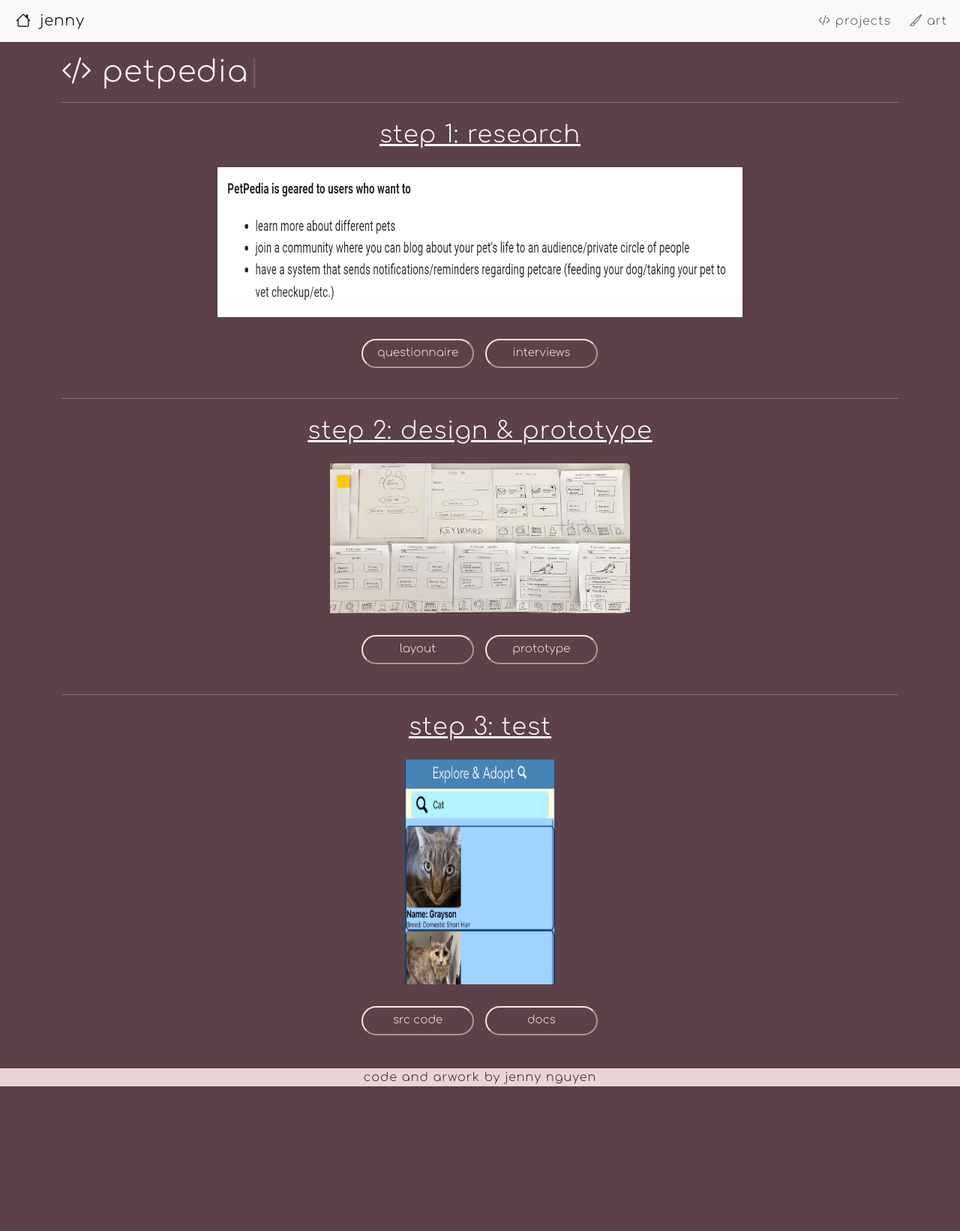
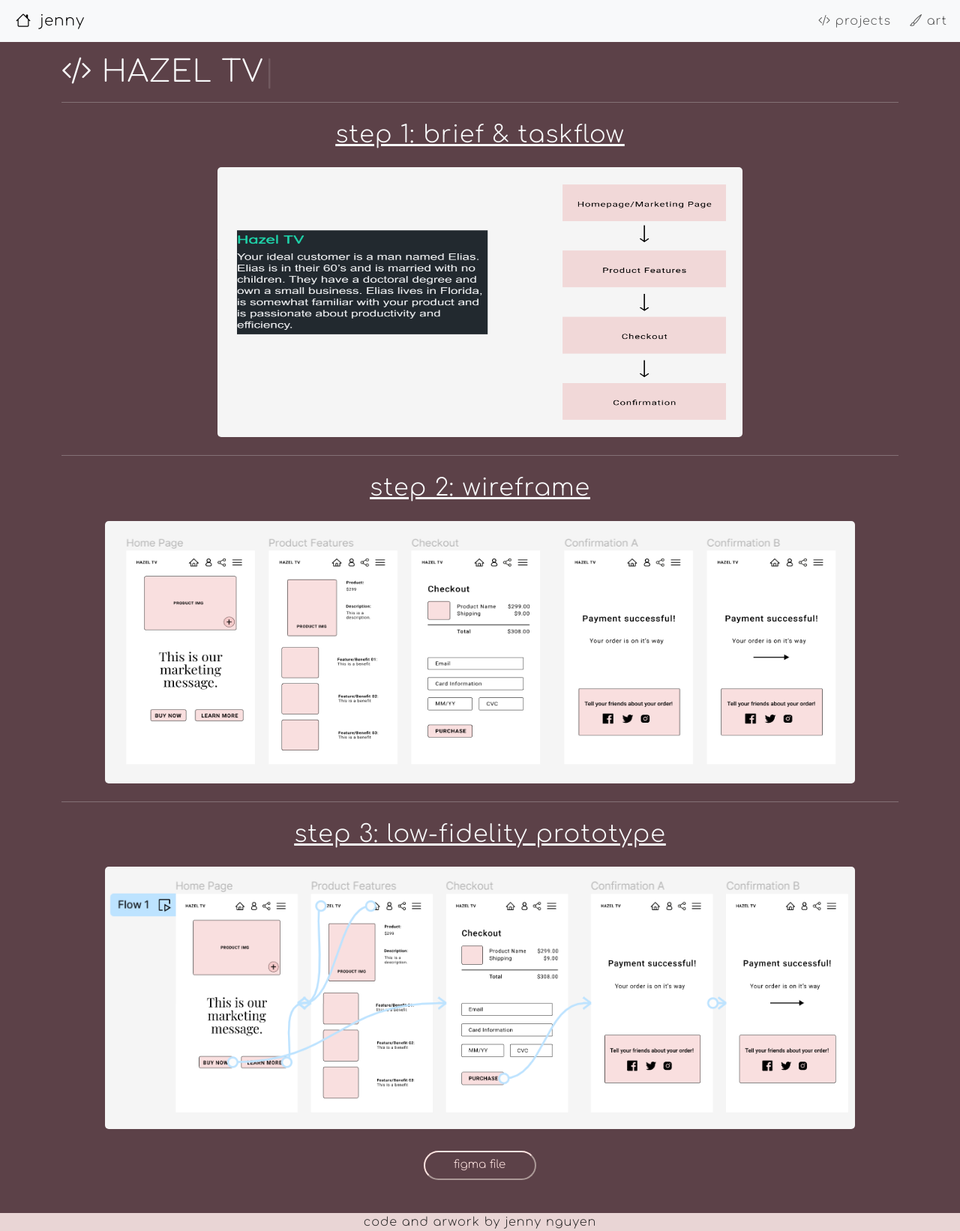
Before and after one commit to jtnguy97/ux-ui-portfolio, a plain HTML site: page project4.html in a window 1280 px wide. Shown: the whole page at 75% size. Before the commit the page ends 1449 px from the top, so only its background shows below. Drawn offline with nearby package versions, Linux system fonts and the light colour scheme.

Commit message:
added projects and fixed imgs

```diff
--- a/project2.html
+++ b/project4.html
@@ -31,43 +31,39 @@
             </nav>
 
 
-            <section id = "petpedia"><br><br>
+            <section id = "hazeltv"><br><br>
                 <div class = "container mt-4">
-                    <h1><i class = "bi bi-code-slash"></i> <span class="pet"> </span></h1><hr>
+                    <h1><i class = "bi bi-code-slash"></i> <span class="hazeltv"> </span></h1><hr>
                 </div>
 
 
-            <div class="container center">
-                <h2 class="mt-4 mb-4" style="text-decoration: underline;">step 1: research</h2>
-                <div class=" mt-4 mb-4"><img class="zoom" width="700" height="200"src = "assets/questionnaire.png"></div>
-                <a style = "text-decoration: none;" href= "https://docs.google.com/forms/d/1JQZaoTtgnzwcCZGZiSxRgXfawilQWcvxQzwIrFmBwqc" target = "_blank"> <button class = "button" style = "display: inline;" ><span>questionnaire</span>  </button> </a>
-                <a style = "text-decoration: none;" href= "articles/Project Milestone 4.docx.pdf" target = "_blank"> <button class = "button mb-4" style = "display: inline;" ><span>interviews</span>  </button> </a>
-            </div>
+                <div class="container center">
+                    <h2 class="mt-4 mb-4" style="text-decoration: underline;">step 1: brief & taskflow</h2>
+                    <div class=" mt-4 mb-4"><img class="zoom" width="700" height="360"src = "assets/hazeltv_brief.png"></div>
+                </div>
+
+                <div class="container center">
+                    <hr>
+                    <h2 class="mt-4 mb-4" style="text-decoration: underline;">step 2: wireframe</h2>
+                    <div class=" mt-4 mb-4">
+                        <img  class="zoom" width="1000" height="350"src = "assets/hazeltv_wireframe.png"></div>
+                </div>
+
+
+                <div class="container center">
+                    <hr>
+                    <h2 class="mt-4 mb-4" style="text-decoration: underline;">step 3: low-fidelity prototype</h2>
+                    <div class="center mt-4 mb-4"><img class="zoom" width="1000" height="350"src = "assets/hazeltv_prototype.png"></div>
+                    <a style = "text-decoration: none;" href="https://www.figma.com/file/GCTS1oAFkgneSLfadAhXqE/Hazel-TV-Project-%26-Task-Flow?type=design&node-id=21%3A125&mode=design&t=Fg15f9rXQv9oH2kv-1" target = "_blank"> <button class = "button mb-4" style = "display: inline;"><span>figma file</span>  </button> </a>
+                </div>
+
+
+</section>
 
 
 
 
-            <div class="container center">
-                <hr>
-                <h2 class="mt-4 mb-4" style="text-decoration: underline;">step 2: design & prototype</h2>
-                <div class=" mt-4 mb-4">
-                    <img  class="zoom" width="400" height="200"src = "assets/storyboard1.jpg"></div>
 
-                <a style = "text-decoration: none;" href= "articles/petpedia functions & layout.pdf" target = "_blank"> <button class = "button" style = "display: inline;" ><span>layout</span>  </button> </a>
-                <a style = "text-decoration: none;" href= "articles/petpedia project milestone part 6.pdf" target = "_blank"> <button class = "button mb-4" style = "display: inline;" ><span>prototype</span>  </button> </a>
-            </div>
-
-            <div class="container center">
-                <hr>
-                <h2 class="mt-4 mb-4" style="text-decoration: underline;">step 3: test</h2>
-                <div class="center mt-4 mb-4"><img class="zoom" width="200" height="300"src = "assets/petpedia.jpg"></div>
-                <a style = "text-decoration: none;" href= "https://github.com/jtnguy97/PetPedia" target = "_blank"> <button class = "button" style = "display: inline;" ><span>src code</span>  </button> </a>
-                <a style = "text-decoration: none;" href= "articles/petpedia project milestone part 6.pdf" target = "_blank"> <button class = "button mb-4" style = "display: inline;" ><span>docs</span>  </button> </a>
-            </div>
-
-
-
-        </section>
 
 <div class ="separator"></div>
 <footer style="text-align: center; background-color: rgb(233, 213, 213); color: rgb(46, 44, 44)">code and arwork by jenny nguyen</footer>
@@ -76,13 +72,15 @@
         <script src="https://cdn.jsdelivr.net/npm/@popperjs/core@2.11.8/dist/umd/popper.min.js" integrity="sha384-I7E8VVD/ismYTF4hNIPjVp/Zjvgyol6VFvRkX/vR+Vc4jQkC+hVqc2pM8ODewa9r" crossorigin="anonymous"></script>
         <script src="https://cdn.jsdelivr.net/npm/bootstrap@5.3.1/dist/js/bootstrap.min.js" integrity="sha384-Rx+T1VzGupg4BHQYs2gCW9It+akI2MM/mndMCy36UVfodzcJcF0GGLxZIzObiEfa" crossorigin="anonymous"></script>
         <script src="https://cdn.jsdelivr.net/npm/typed.js@2.0.12"></script>
+
         <script>
-            var typed = new Typed(".pet",{
-            strings: [, "petpedia"] ,
+            var typed = new Typed(".hazeltv",{
+            strings: [, "HAZEL TV"] ,
             typeSpeed: 250,
             loop: false
             })
 
         </script>
+
         </body>
         </html>
--- a/styles/styles.css
+++ b/styles/styles.css
@@ -180,3 +180,7 @@ a{
 .center{
     text-align: center;
 }
+
+img{
+  border-radius: 5px;
+}
```
Also changed, not shown: index.html (+23 -9 lines), project1.html (+2 -2 lines), assets/hazeltv_brief.png (added), assets/hazeltv_prototype.png (added), assets/hazeltv_wireframe.png (added).
